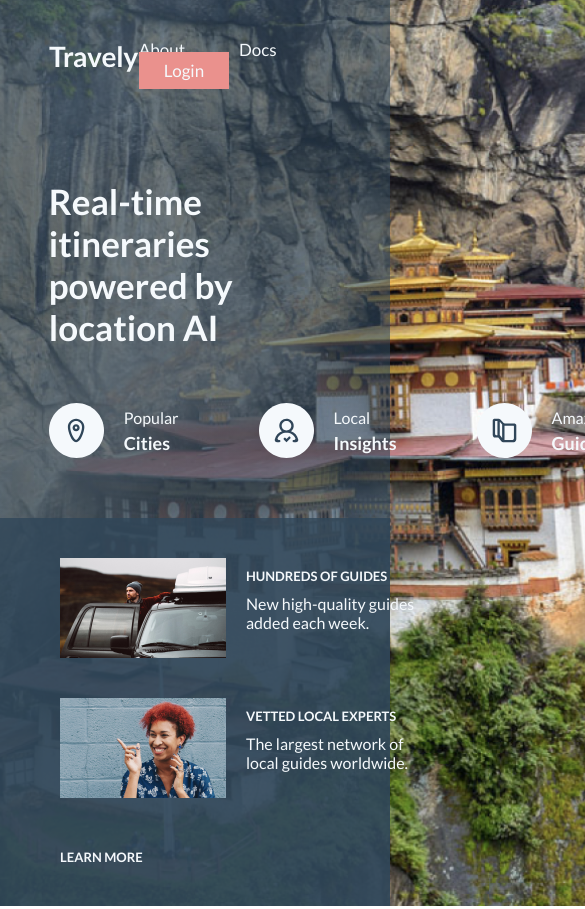
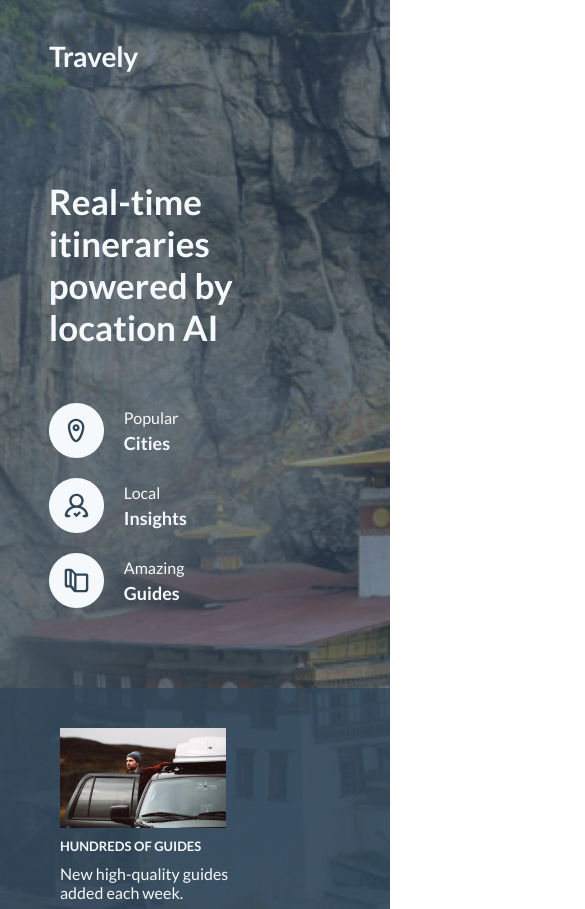
Before and after one commit to hilarylamb/pneuma-blue, a plain HTML site: page index.html in a window 390 px wide. Shown: the top 909 px of the page, 585 px wide, since content can reach past the window. Drawn offline with Linux system fonts and the light colour scheme.

Commit message:
icon css

```diff
--- a/styles.css
+++ b/styles.css
@@ -205,3 +205,25 @@ main {
     grid-column: 1 / span 8;
   }
 }
+
+@media only screen and (max-width: 650px) {
+  nav .links {
+    display: none;
+  }
+
+  .info {
+    grid-column: 2 / span 6;
+  }
+
+  .icons {
+    flex-direction: column;
+  }
+
+  .icon {
+    margin-bottom: 20px;
+  }
+
+  .feature {
+    flex-direction: column;
+  }
+}
```
